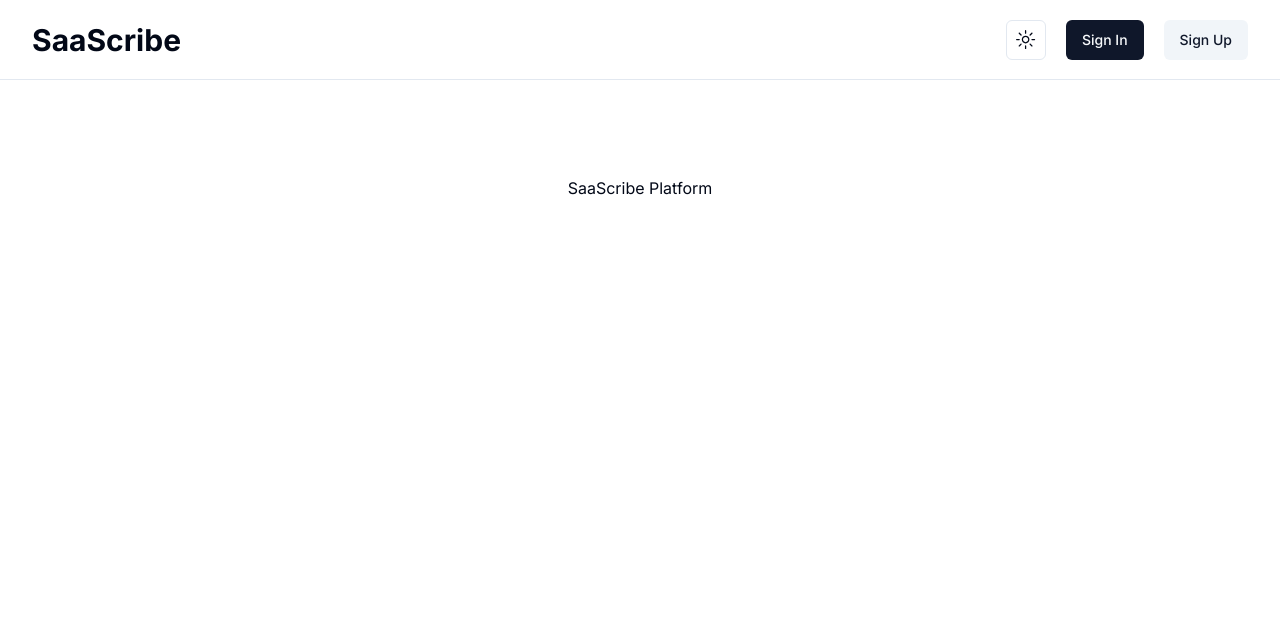
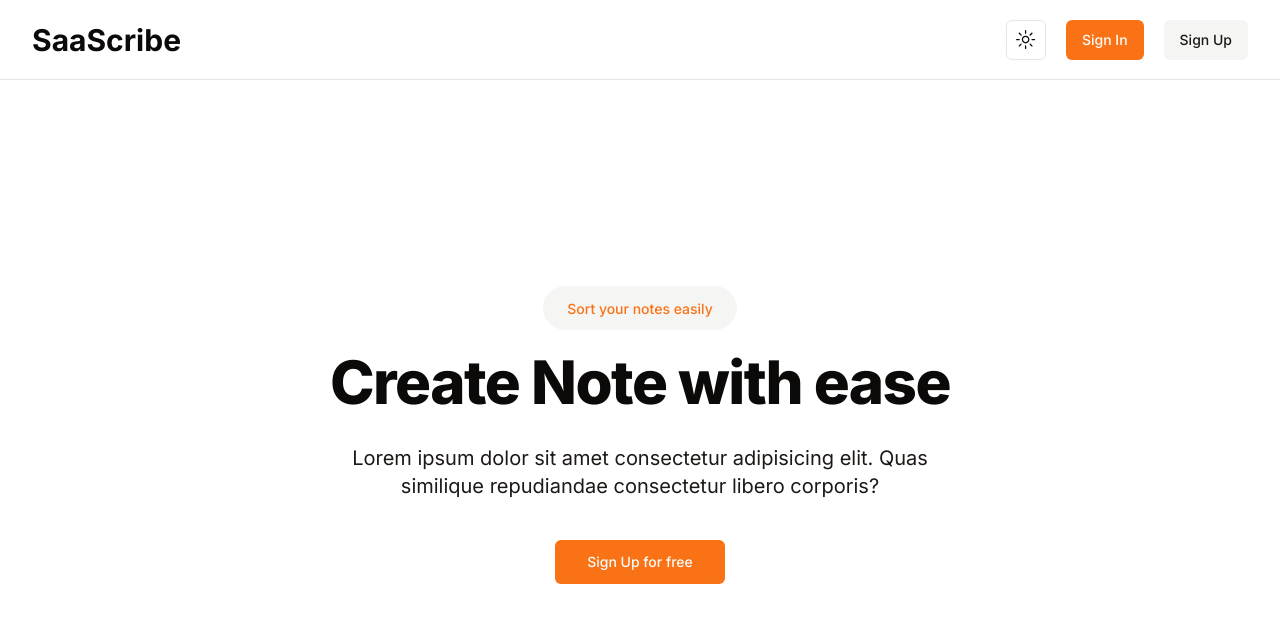
Before and after one commit to codigo-natural/SaaScribe-Saas-platform, a Next.js app: page / in a window 1280 px wide. Shown: the top 622 px of the page. Built offline with nearby package versions, Linux system fonts and the light colour scheme; no server answers.

Commit message:
feat 🎉 create marketing site

```diff
--- a/app/globals.css
+++ b/app/globals.css
@@ -5,64 +5,47 @@
 @layer base {
   :root {
     --background: 0 0% 100%;
-    --foreground: 222.2 84% 4.9%;
-
+    --foreground: 20 14.3% 4.1%;
     --card: 0 0% 100%;
-    --card-foreground: 222.2 84% 4.9%;
-
+    --card-foreground: 20 14.3% 4.1%;
     --popover: 0 0% 100%;
-    --popover-foreground: 222.2 84% 4.9%;
-
-    --primary: 222.2 47.4% 11.2%;
-    --primary-foreground: 210 40% 98%;
-
-    --secondary: 210 40% 96.1%;
-    --secondary-foreground: 222.2 47.4% 11.2%;
-
-    --muted: 210 40% 96.1%;
-    --muted-foreground: 215.4 16.3% 46.9%;
-
-    --accent: 210 40% 96.1%;
-    --accent-foreground: 222.2 47.4% 11.2%;
-
+    --popover-foreground: 20 14.3% 4.1%;
+    --primary: 24.6 95% 53.1%;
+    --primary-foreground: 60 9.1% 97.8%;
+    --secondary: 60 4.8% 95.9%;
+    --secondary-foreground: 24 9.8% 10%;
+    --muted: 60 4.8% 95.9%;
+    --muted-foreground: 25 5.3% 44.7%;
+    --accent: 60 4.8% 95.9%;
+    --accent-foreground: 24 9.8% 10%;
     --destructive: 0 84.2% 60.2%;
-    --destructive-foreground: 210 40% 98%;
-
-    --border: 214.3 31.8% 91.4%;
-    --input: 214.3 31.8% 91.4%;
-    --ring: 222.2 84% 4.9%;
-
+    --destructive-foreground: 60 9.1% 97.8%;
+    --border: 20 5.9% 90%;
+    --input: 20 5.9% 90%;
+    --ring: 24.6 95% 53.1%;
     --radius: 0.5rem;
   }
 
   .dark {
-    --background: 222.2 84% 4.9%;
-    --foreground: 210 40% 98%;
-
-    --card: 222.2 84% 4.9%;
-    --card-foreground: 210 40% 98%;
-
-    --popover: 222.2 84% 4.9%;
-    --popover-foreground: 210 40% 98%;
-
-    --primary: 210 40% 98%;
-    --primary-foreground: 222.2 47.4% 11.2%;
-
-    --secondary: 217.2 32.6% 17.5%;
-    --secondary-foreground: 210 40% 98%;
-
-    --muted: 217.2 32.6% 17.5%;
-    --muted-foreground: 215 20.2% 65.1%;
-
-    --accent: 217.2 32.6% 17.5%;
-    --accent-foreground: 210 40% 98%;
-
-    --destructive: 0 62.8% 30.6%;
-    --destructive-foreground: 210 40% 98%;
-
-    --border: 217.2 32.6% 17.5%;
-    --input: 217.2 32.6% 17.5%;
-    --ring: 212.7 26.8% 83.9%;
+    --background: 20 14.3% 4.1%;
+    --foreground: 60 9.1% 97.8%;
+    --card: 20 14.3% 4.1%;
+    --card-foreground: 60 9.1% 97.8%;
+    --popover: 20 14.3% 4.1%;
+    --popover-foreground: 60 9.1% 97.8%;
+    --primary: 20.5 90.2% 48.2%;
+    --primary-foreground: 60 9.1% 97.8%;
+    --secondary: 12 6.5% 15.1%;
+    --secondary-foreground: 60 9.1% 97.8%;
+    --muted: 12 6.5% 15.1%;
+    --muted-foreground: 24 5.4% 63.9%;
+    --accent: 12 6.5% 15.1%;
+    --accent-foreground: 60 9.1% 97.8%;
+    --destructive: 0 72.2% 50.6%;
+    --destructive-foreground: 60 9.1% 97.8%;
+    --border: 12 6.5% 15.1%;
+    --input: 12 6.5% 15.1%;
+    --ring: 20.5 90.2% 48.2%;
   }
 }
 
--- a/app/page.tsx
+++ b/app/page.tsx
@@ -1,10 +1,39 @@
 import Image from "next/image";
 import { ThemeToggle } from "./components/Themetoggle";
+import { Button } from "@/components/ui/button";
+import { RegisterLink } from "@kinde-oss/kinde-auth-nextjs/components";
 
 export default function Home() {
   return (
-    <main className="flex min-h-screen flex-col items-center justify-between p-24">
-      <h1>SaaScribe Platform</h1>
-    </main>
+    <section className="flex items-center justify-center bg-background h-[90vh]">
+      <div className="relative items-center w-full px-5 py-12 mx-auto lg:px-16 max-w-7xl md:px-12">
+        <div className="max-w-3xl mx-auto text-center">
+          <div>
+            <span className="w-auto px-6 py-3 rounded-full bg-secondary">
+              <span className="text-sm font-medium text-primary">
+                Sort your notes easily
+              </span>
+            </span>
+
+            <h1 className="mt-8 text-3xl font-extrabold tracking-tight lg:text-6xl">
+              Create Note with ease
+            </h1>
+
+            <p className="max-w-xl mx-auto mt-8 text-base lg:text-xl text-secondary-foreground">
+              Lorem ipsum dolor sit amet consectetur adipisicing elit. Quas
+              similique repudiandae consectetur libero corporis?
+            </p>
+          </div>
+
+          <div className="flex justify-center max-w-sm mx-auto mt-10">
+            <RegisterLink>
+              <Button size="lg" className="w-full">
+                Sign Up for free
+              </Button>
+            </RegisterLink>
+          </div>
+        </div>
+      </div>
+    </section>
   );
 }
```
